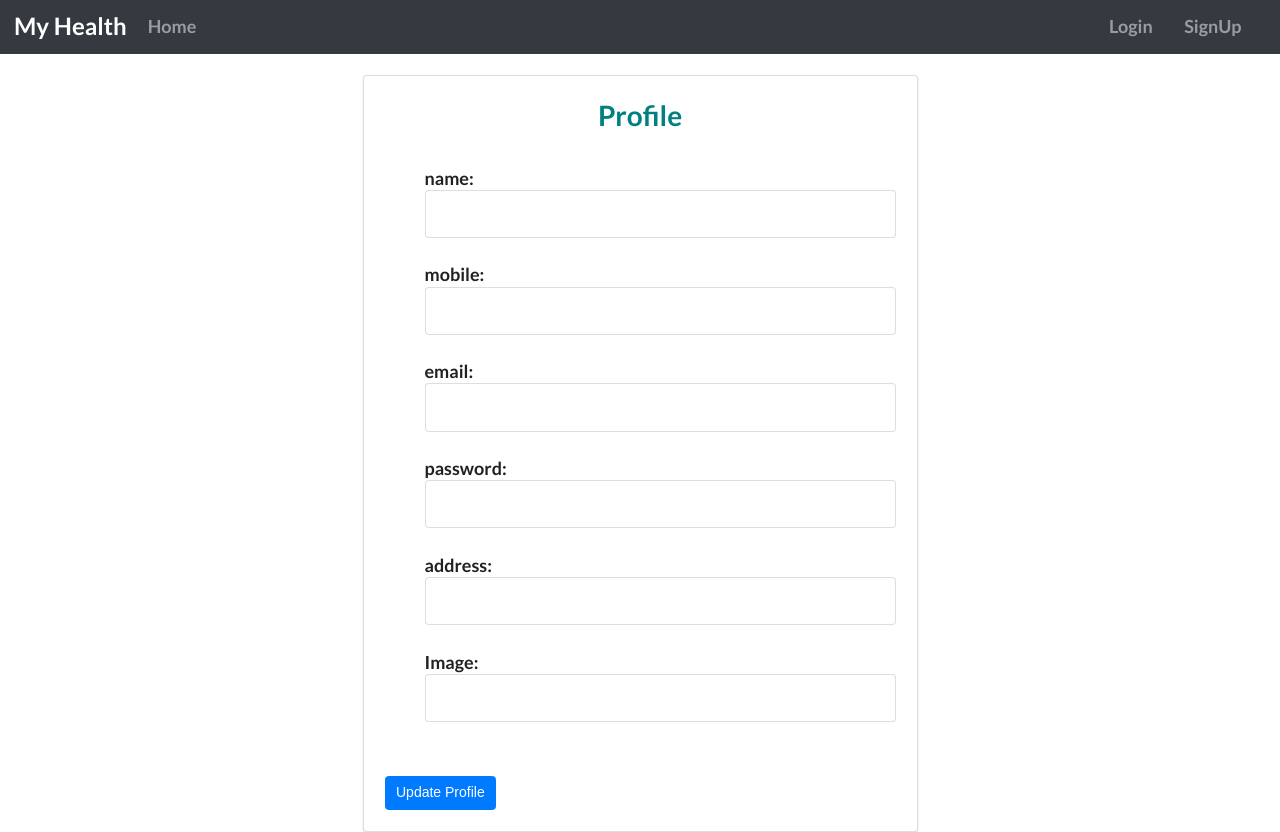
After one commit to yeshwanth59/finitestatemachine, a Django app: template templates/profile.html in a window 1280 px wide. The commit adds this page. Run offline with Django 3.2, Linux system fonts and the light colour scheme; the template is opened without the code that fills it, so the values that code supplies are empty; some libraries are stand-ins or nearby versions; some web fonts are replaced.

Commit message:
final product

```diff
--- a/finitestatemachine/urls.py
+++ b/finitestatemachine/urls.py
@@ -29,6 +29,8 @@ urlpatterns = [
     url(r'^_nested_admin/', include('nested_admin.urls')),
     path("signup/", cantLoginAfterLogin(views.signup)),
     path("login/", cantLoginAfterLogin(Login.as_view())),
+    path("profile/", login_required(views.profile)),
+    path("profile/profile_update/", login_required(views.profile_update)),
     path("logout/", views.logout),
     path("office/", views.office),
     path("office/<int:workflow_id>/start", login_required(views.workflow_start)),
--- a/statemachine/models.py
+++ b/statemachine/models.py
@@ -56,6 +56,8 @@ class User(models.Model):
     mobileNo = models.CharField(max_length=10)
     email = models.EmailField(max_length=20)
     pwd = models.CharField(max_length=10)
+    image = models.ImageField(upload_to='upload/images', blank=True)
+    address = models.CharField(max_length=100)
 
 
 class UserState(models.Model):
--- /dev/null
+++ b/templates/profile.html
@@ -0,0 +1,29 @@
+{% extends "base.html" %}
+
+
+{% block content %}
+<div class="ui form">
+    <div class="container mt-4">
+        <div class="col-lg-6  col-md-8 mx-auto ui segment p-4">
+            <h1 class="display-6" align="center" style="color:teal;"> Profile </h1>
+            <br>
+            <form class="ui form" method="post">
+                <ul>
+
+                    {% if user %}
+                   <h3>name:<input type="text" value="{{user.name}}" style="color:brown" readonly></h3>
+                   <h3>mobile:<input type="text" value="{{user.mobileNo}}" style="color:brown" readonly></h3>
+                   <h3>email:<input type="text" value="{{user.email}}" style="color:brown" readonly></h3>
+                    <h3>password:<input type="text" value="{{user.pwd}}" style="color:brown" readonly></h3>
+                    <h3>address:<input type="text" value="{{user.address}}" style="color:brown" readonly></h3>
+                    <h3>Image:<input type="text" value="{{user.image}}" style="color:brown" readonly></h3>
+                    {% endif %}
+                </ul>
+                <br>
+                <br>
+                <button type="submit" class="btn btn-primary"><a href="profile_update/" style="color:white;">Update Profile</a> </button>
+            </form>
+        </div>
+    </div>
+</div>
+{% endblock %}
--- a/templates/questions.html
+++ b/templates/questions.html
@@ -26,7 +26,7 @@
                 <input type="submit" class="btn btn-primary" value="Submit"/>
                 {%else %}
                     {% for o in q.option_set %}
-                        <button class="btn btn-primary"><a href="/office/{{state.workflow.id}}/review" style="color:black;">{{o.value}}</a></button>
+                      <h3><a href="/office/{{state.workflow.id}}/review" style="color:black;">{{o.value}}</a></h3>
                     {% endfor %}
                 {%endif %}
                 {% endfor %}
```
Also changed, not shown: statemachine/forms.py (+7 -0 lines), statemachine/views.py (+33 -2 lines), templates/profile_update.html (added, +22 -0 lines), statemachine/migrations/0009_userprofile.py (added), statemachine/migrations/0010_auto_20201221_1333.py (added), statemachine/migrations/0011_auto_20201221_1347.py (added).
